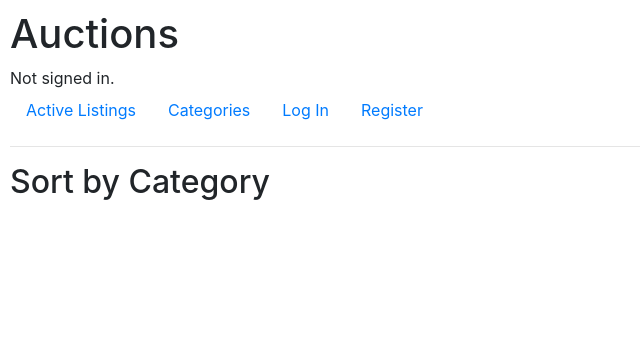
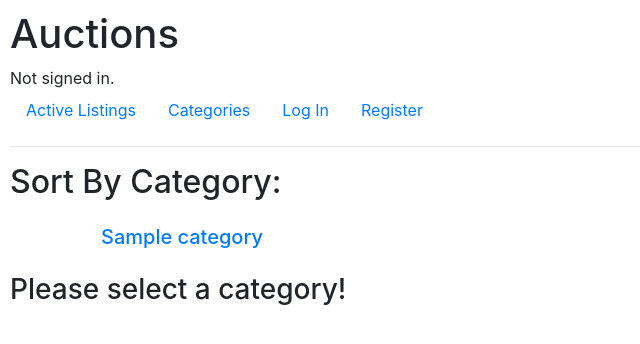
Before and after one commit to ShadowDraco/web50, a Django app: page /categories in a window 1280 px wide. Shown: the top 344 px of the page, without its empty margins (0-640 px from the left). Run offline with Django 3.2, Linux system fonts and the light colour scheme; tables that the repository leaves empty hold one stand-in row (values such as "Sample post"); some libraries are stand-ins or nearby versions.

Commit message:
add sort by category page

```diff
--- a/auctions/templates/auctions/categories.html
+++ b/auctions/templates/auctions/categories.html
@@ -1,5 +1,52 @@
-{% extends "auctions/layout.html" %}
-{% block body %}
-<h2>Sort by Category</h2>
+{% extends "auctions/layout.html" %} {% block body %}
+<h2>Sort By Category:</h2>
 
+<div class="container d-flex flex-wrap justify-content-evenly">
+    {% for category in categories %}
+        <div class="p-2 m-2">
+            <a href="/categories/{{category.id}}">
+                <h5 class="font-size-lg">
+                    {{category.title}}
+                </h5>
+            </a>
+        </div>
+    {% endfor %}
+</div>
+
+{% if filtered %}
+<ol class="list-group list-group-flush">
+  {% for listing in filtered %}
+  <li class="list-group-item">
+    <div class="container d-flex">
+      <a
+        href="/listings/{{listing.id}}"
+        class="link-underline-opacity-0 link-underline-opacity-0-hover"
+      >
+        <img
+          src="{{listing.image}}"
+          width="350px"
+          height="350px"
+          alt="Listing Image"
+        />
+      </a>
+      <div class="mx-5 d-flex flex-column justfiy-content-around">
+        <a
+          href="/listings/{{listing.id}}"
+          class="link-underline-opacity-0 link-underline-opacity-0-hover"
+        >
+          <h3 class="text-primary">{{listing.title}}</h3>
+        </a>
+        <h5 class="flex-fill">Price: $ {{listing.starting_bid}}</h5>
+        <h4 class="flex-fill">{{listing.description}}</h4>
+        <h6 class="muted">Created: {{listing.date}}</h6>
+      </div>
+    </div>
+  </li>
+  {% endfor %}
+</ol>
+{% else %}
+
+<h3>Please select a category! </h1>
+
+{% endif %}
 {% endblock %}
--- a/auctions/templates/auctions/index.html
+++ b/auctions/templates/auctions/index.html
@@ -1,4 +1,4 @@
-{% extends "auctions/layout.html" %} {% load static %} {% block body %}
+{% extends "auctions/layout.html" %} {% block body %}
 <h2>Active Listings</h2>
 {% if listings %}
 <ol class="list-group list-group-flush">
--- a/auctions/urls.py
+++ b/auctions/urls.py
@@ -13,6 +13,7 @@ urlpatterns = [
     path("watchlist/<int:id>", views.add_to_watchlist, name="add_to_watchlist"),
     path("watchlist/<int:id>/remove", views.remove_from_watchlist, name="remove_from_watchlist"),
     path("categories", views.categories, name="categories"),
+    path("categories/<int:id>", views.categories, name="category"),
     path("login", views.login_view, name="login"),
     path("logout", views.logout_view, name="logout"),
     path("register", views.register, name="register")
--- a/auctions/views.py
+++ b/auctions/views.py
@@ -164,8 +164,19 @@ def watchlist(request):
         "watchlist": user_watchlist
     })
 
-def categories(request):
-    return render(request, "auctions/categories.html")
+def categories(request, id=None):
+    categories = getAllCategories()
+    filtered = []
+
+    category_data = { "categories": categories, "filtered": filtered, "message": ""}
+    if id:
+        try:
+            category = Category.objects.get(id=id)
+            category_data["filtered"] = Listing.objects.filter(category=category, closed=False)
+        except:
+            category_data["message"] = "That category does not exist, or something else went wrong"
+
+    return render(request, "auctions/categories.html", category_data)
 
 def login_view(request):
     if request.method == "POST":
```
